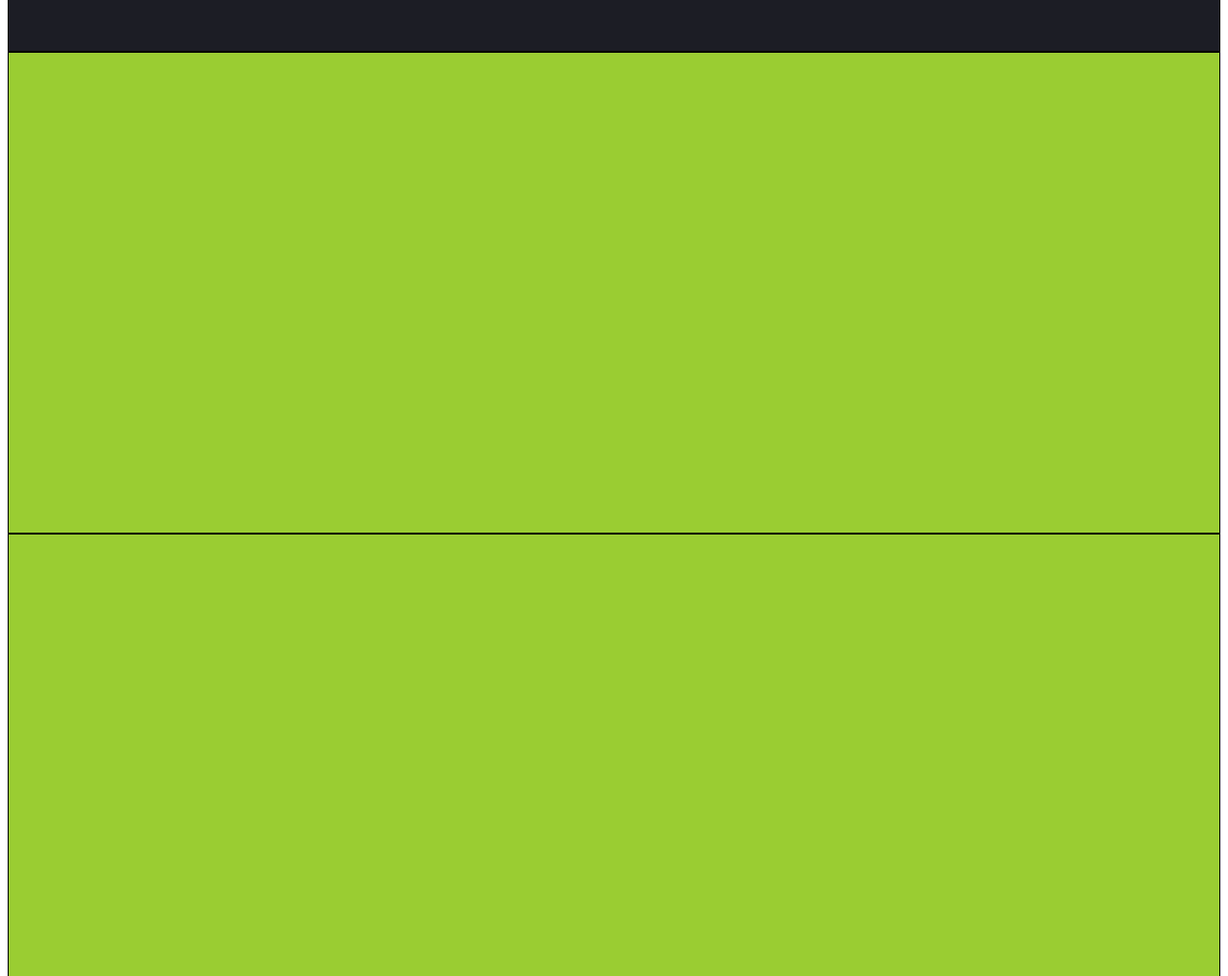
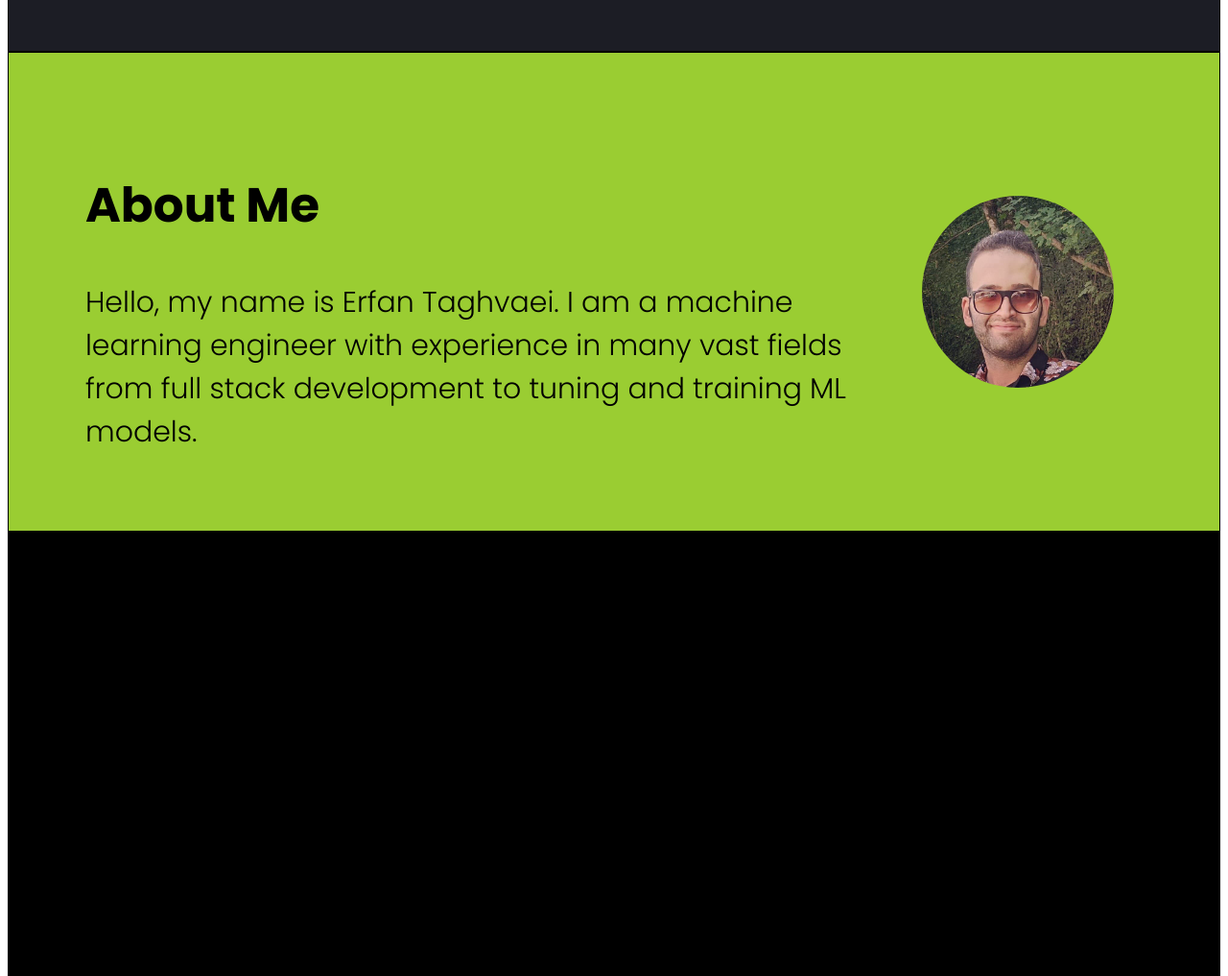
Before and after one commit to ErfanTagh/erfantagh.github.io, a plain HTML site: page index.html in a window 1280 px wide. Shown: the part 756-1773 px from the top of the page at 96% size. Drawn offline with Linux system fonts and the light colour scheme.

Commit message:
added about me

```diff
--- a/index.html
+++ b/index.html
@@ -13,7 +13,6 @@
     <section class="hero">
 
         <nav>
-            <img class="logo" src="images/erfan3.jpg"/>
 
             <ul>
 
@@ -45,7 +44,19 @@
 
         </div>
     </section>
-    <section></section>
+    <section class="section-shot">
+        <div class="information">
+            <h2>About Me</h2>
+            <p>Hello, my name is Erfan Taghvaei. I am a machine learning engineer with experience in many vast fields from full stack development to tuning and training ML models.</p>
+
+        </div>
+        <div class="headshot">
+
+            <img class="logo" src="images/erfan3.jpg"/>
+
+        </div>
+
+    </section>
     <section></section>
     <footer></footer>
 
--- a/styles/style.css
+++ b/styles/style.css
@@ -7,7 +7,6 @@ body{
 
 section {
 
-  height: 500px;
   background-color: yellowgreen;
   border: solid black 1px;
 
@@ -60,6 +59,11 @@ h1{
 
   font-size: 90px;
   margin: 0;
+}
+
+h2{
+
+  font-size: 50px;
 }
 
 p{
@@ -124,6 +128,7 @@ cursor: pointer;
 
   height: 200px;
   margin: 30px;
+  border-radius: 150px;
 }
 
 
@@ -132,3 +137,18 @@ cursor: pointer;
 
   margin: 20px;
 }
+
+.section-shot{
+
+
+  display: flex;
+  justify-content: space-around;
+  padding: 80px;
+}
+
+.headshot{
+
+
+  display: flex;
+  align-items: center;
+}
```
